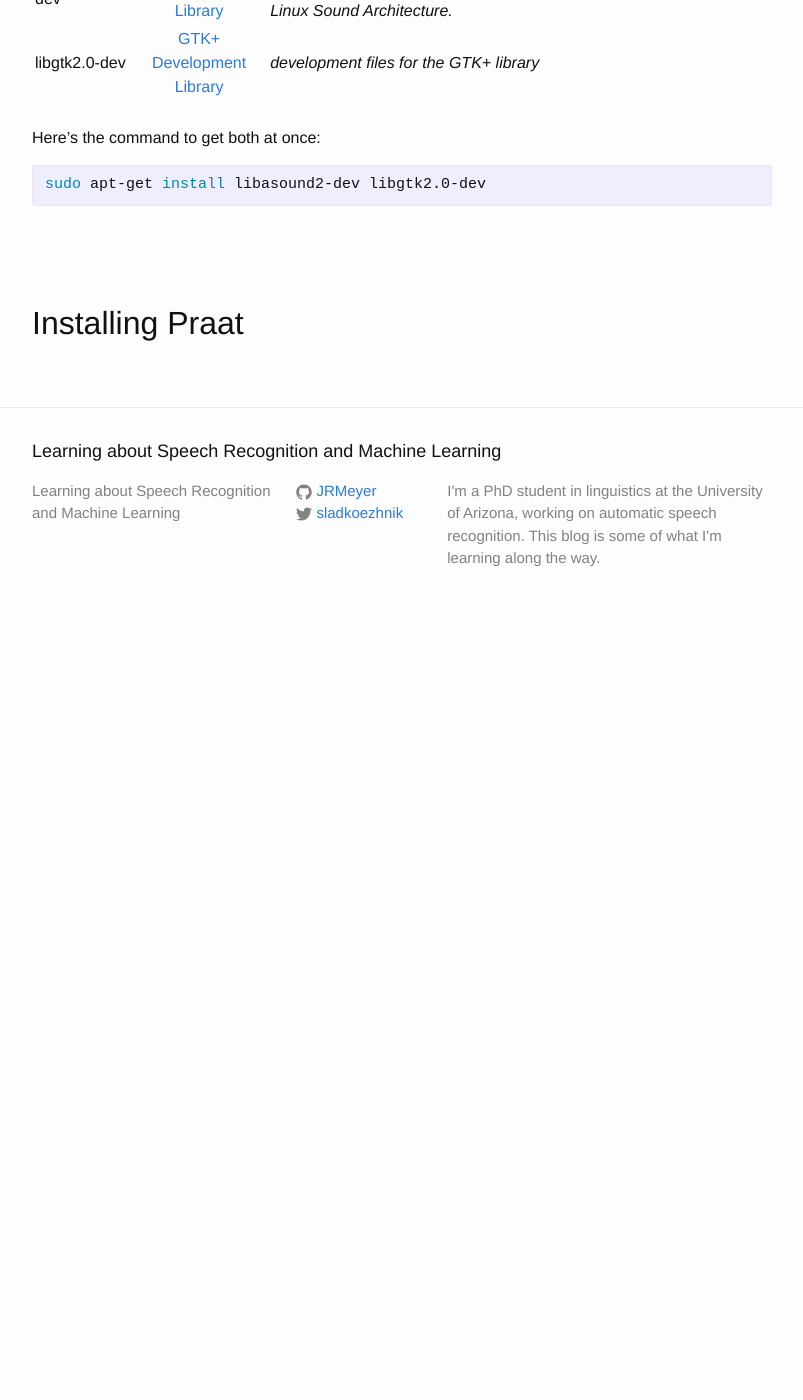
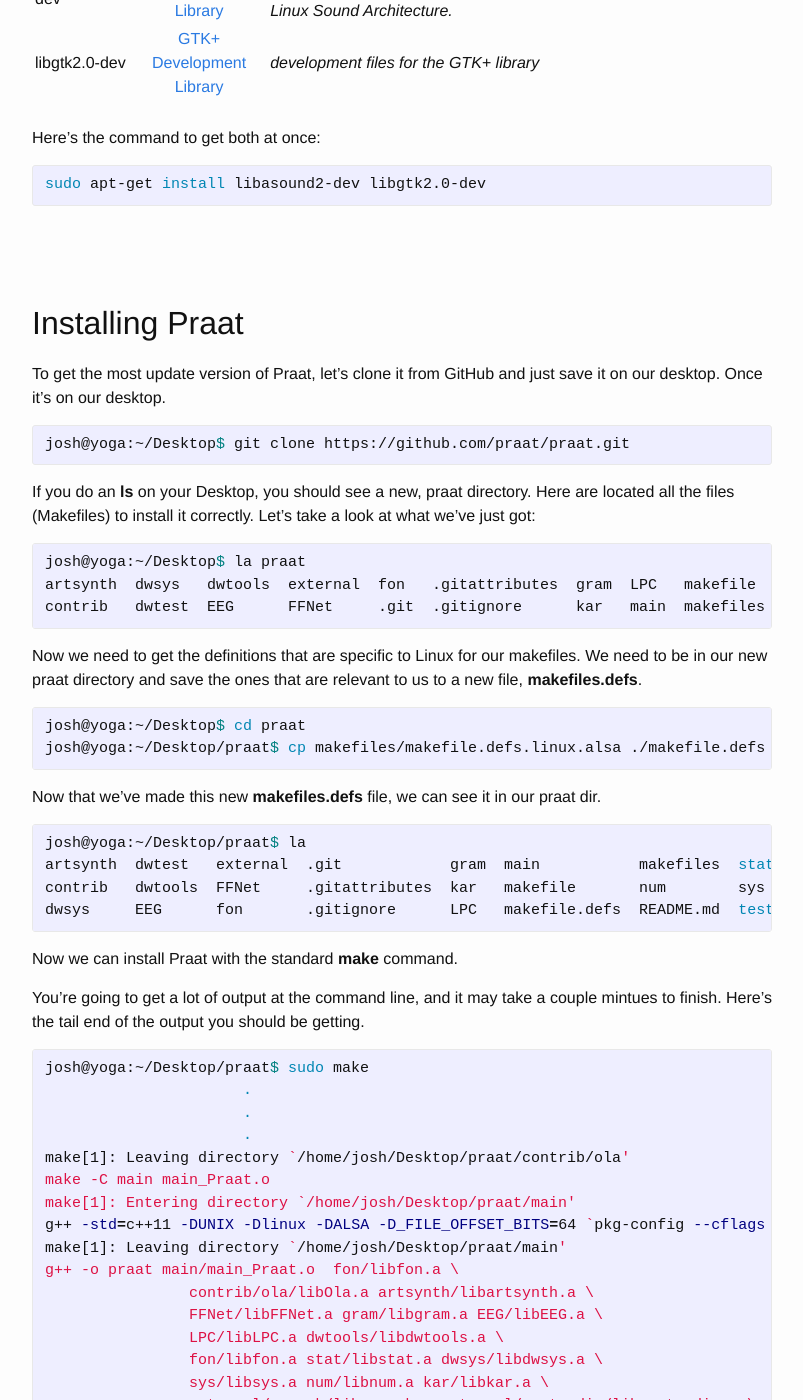
Before and after one commit to JRMeyer/jrmeyer.github.io, a Jekyll site: the page built from _posts/2016-01-19-Installing-Praat-on-Ubuntu.markdown, in a window 1280 px wide and 1400 px high, scrolled down 1315 px. Shown: the whole window, without its empty margins (238-1041 px from the left). Built offline with Jekyll 4.4.1, drawn with Linux system fonts in a browser that asks for light colours; before the commit the page ends 1945 px from its top, so only the background shows below that; some of the changed text lies outside the part shown.

Commit message:
finished post

```diff
--- a/_posts/2016-01-19-Installing-Praat-on-Ubuntu.markdown
+++ b/_posts/2016-01-19-Installing-Praat-on-Ubuntu.markdown
@@ -64,8 +64,104 @@
 
 ## Installing Praat
 
+To get the most update version of Praat, let's clone it from GitHub and just save it on our desktop. Once it's on our desktop.
 
+{% highlight bash %}
+josh@yoga:~/Desktop$ git clone https://github.com/praat/praat.git
+{% endhighlight %}
 
+If you do an **ls** on your Desktop, you should see a new, praat directory. Here are located all the files (Makefiles) to install it correctly. Let's take a look at what we've just got:
+
+{% highlight bash %}
+josh@yoga:~/Desktop$ la praat
+artsynth  dwsys   dwtools  external  fon   .gitattributes  gram  LPC   makefile   num        stat  test
+contrib   dwtest  EEG      FFNet     .git  .gitignore      kar   main  makefiles  README.md  sys
+{% endhighlight %}
+
+Now we need to get the definitions that are specific to Linux for our makefiles. We need to be in our new praat directory and save the ones that are relevant to us to a new file, **makefiles.defs**.
+
+{% highlight bash %}
+josh@yoga:~/Desktop$ cd praat
+josh@yoga:~/Desktop/praat$ cp makefiles/makefile.defs.linux.alsa ./makefile.defs
+{% endhighlight %}
+
+Now that we've made this new **makefiles.defs** file, we can see it in our praat dir.
+
+{% highlight bash %}
+josh@yoga:~/Desktop/praat$ la
+artsynth  dwtest   external  .git            gram  main           makefiles  stat
+contrib   dwtools  FFNet     .gitattributes  kar   makefile       num        sys
+dwsys     EEG      fon       .gitignore      LPC   makefile.defs  README.md  test
+{% endhighlight %}
+
+Now we can install Praat with the standard **make** command.
+
+You're going to get a lot of output at the command line, and it may take a couple mintues to finish. Here's the tail end of the output you should be getting.
+
+{% highlight bash %}
+josh@yoga:~/Desktop/praat$ sudo make
+                      .
+                      .
+                      .
+make[1]: Leaving directory `/home/josh/Desktop/praat/contrib/ola'
+make -C main main_Praat.o
+make[1]: Entering directory `/home/josh/Desktop/praat/main'
+g++ -std=c++11 -DUNIX -Dlinux -DALSA -D_FILE_OFFSET_BITS=64 `pkg-config --cflags gtk+-2.0` -Werror=missing-prototypes -Werror=implicit -Wreturn-type -Wunused -Wunused-parameter -Wuninitialized -O1 -g1 -pthread -Wshadow -I ../num -I ../sys -I ../fon  -c -o main_Praat.o main_Praat.cpp
+make[1]: Leaving directory `/home/josh/Desktop/praat/main'
+g++ -o praat main/main_Praat.o  fon/libfon.a \
+		contrib/ola/libOla.a artsynth/libartsynth.a \
+		FFNet/libFFNet.a gram/libgram.a EEG/libEEG.a \
+		LPC/libLPC.a dwtools/libdwtools.a \
+		fon/libfon.a stat/libstat.a dwsys/libdwsys.a \
+		sys/libsys.a num/libnum.a kar/libkar.a \
+		external/espeak/libespeak.a external/portaudio/libportaudio.a \
+		external/flac/libflac.a external/mp3/libmp3.a \
+		external/glpk/libglpk.a external/gsl/libgsl.a \
+		`pkg-config --libs gtk+-2.0` -lm -lasound -lpthread
+{% endhighlight %}
+
+At this point you might think that you're done, but if you try to run Praat from the command line, you get an error:
+
+{% highlight bash %}
+josh@yoga:~/Desktop/praat$ praat
+The program 'praat' is currently not installed. You can install it by typing:
+sudo apt-get install praat
+{% endhighlight %}
+
+DO NOT RUN THAT COMMAND!
+
+This error is telling you that the computer can't find Praat, not that it's not installed.
+
+You do have Praat and it does work. To prove it, you can just run:
+
+{% highlight bash %}
+josh@yoga:~/Desktop/praat$ ./praat
+{% endhighlight %}
+
+You should see that familiar, beautiful GUI.
+
+So, to put Praat in the right place, you just copy that executable file **./praat** to where it belongs. For Ubuntu users, this executable shoudl be in **/usr/bin**.
+
+So, we simply copy the file to where it goes:
+
+{% highlight bash %}
+josh@yoga:~/Desktop/praat$ sudo cp ./praat /usr/bin/.
+{% endhighlight %}
+
+Now you can run Praat from anywhere, and you should have sound!
+
+{% highlight bash %}
+josh@yoga:~/Desktop/praat$ praat
+{% endhighlight %}
+
+You probably want to remove those source files on the Desktop, since you don't need them anymore:
+
+{% highlight bash %}
+josh@yoga:~/Desktop/praat$ cd ..
+josh@yoga:~/Desktop$ sudo rm -r praat
+{% endhighlight %}
+
+Enjoy your Praat!
 
 [libgtk]: http://packages.ubuntu.com/precise/libgtk2.0-dev
 [libasound2]: https://packages.debian.org/sid/libasound2-dev
```
